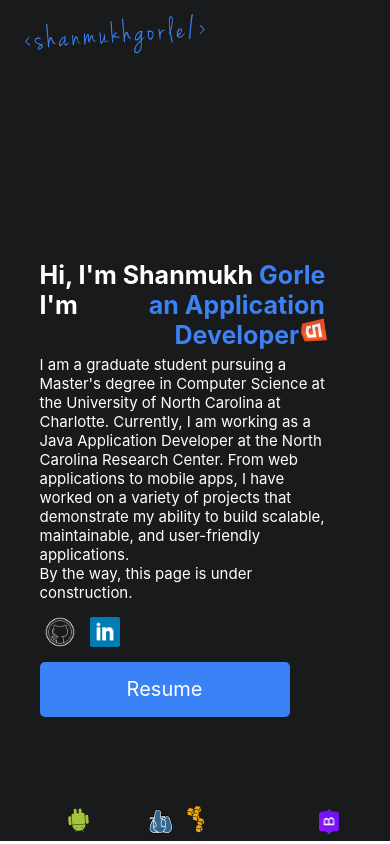
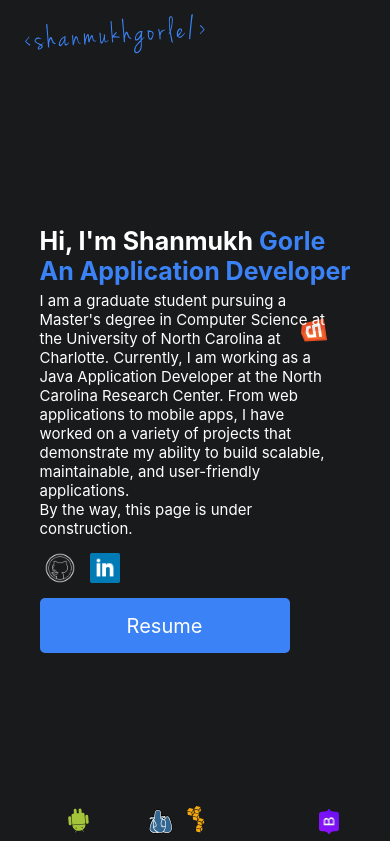
Before and after one commit to gorleshanmukh/myportfolio, a React (Create React App) app: page / in a window 390 px wide. Built offline with nearby package versions, Linux system fonts and the light colour scheme.

Commit message:
ui changes

```diff
--- a/src/App.css
+++ b/src/App.css
@@ -78,11 +78,16 @@ body {
 }
 
 .type-animation-main-container {
+  width: 100%;
+  height: 100%;
+  display: flex;
+  flex-direction: column;
+  justify-content: center;
+  align-items: center;
+  top: -30px;
+  left:0;
   position: absolute;
-  top: 25%;
-  left:5%;
   color: white;
-  margin-left: 20px;
   font-size: 2em;
   font-weight: 700;
   margin-bottom: 0.5em;
@@ -184,8 +189,8 @@ body {
 
 @media only screen and (max-width: 500px) {
   .type-animation-main-container {
-    left: 5%;
     pointer-events: auto;
+    top: -15px;
     }
   .type-animation-head {
     font-size: 25px;
--- a/src/components/logofalling.js
+++ b/src/components/logofalling.js
@@ -1,6 +1,7 @@
 import React, { useRef, useEffect } from 'react';
 import Matter from 'matter-js';
 import {random} from "gsap/gsap-core";
+
 import '../App.css';
 
 let BODIES_ADD_DELAY = 1400;
@@ -52,6 +53,7 @@ let TEXTURES = [
 ];
 
 const isMobile = window.innerWidth <= 768;
+
 const addBody = (Bodies, World, engine, Events) => {
     const currentBodyCount = engine.world.bodies.length;
     if (currentBodyCount >= BODIES_CLEANUP_COUNT) {
@@ -143,7 +145,7 @@ const LogoFalling = () => {
     const canvasRef = useRef(null);
     const { Engine, Render, World, Bodies, MouseConstraint, Mouse, Events } = Matter;
     let engine;
-    let height = window.innerHeight - 68;
+    let windowHeight = window.innerHeight - 68;
     useEffect(() => {
         // eslint-disable-next-line react-hooks/exhaustive-deps
         engine = Engine.create();
@@ -152,7 +154,7 @@ const LogoFalling = () => {
             engine: engine,
             options: {
                 width: window.innerWidth,
-                height: height,
+                height: windowHeight,
                 wireframes: false,
                 background: "#181a1b"
             },
@@ -221,7 +223,7 @@ const LogoFalling = () => {
             render.context = null;
             render.textures = {};
         };
-    }, []);
+    }, [windowHeight]);
 
     const handleClick = () => {
         addBody(Bodies, World, engine, Events);
--- a/src/components/typeanim.js
+++ b/src/components/typeanim.js
@@ -1,5 +1,6 @@
 import { TypeAnimation } from 'react-type-animation';
 const TypeAnim = () => {
+    const isMobile = window.innerWidth <= 768;
     const seq = [
         "a Full Stack Developer",
         1000,
@@ -14,11 +15,11 @@ const TypeAnim = () => {
         }
     ];
     const seqMob = [
-        "a Full Stack Developer",
+        "A Full Stack Developer",
         1000,
-        'an Application Developer',
+        'An Application Developer',
         1000,
-        'a Gamer',
+        'A Gamer',
         1000,
         () => {
             // console.log('Sequence completed'); // Place optional callbacks anywhere in the array
@@ -26,11 +27,12 @@ const TypeAnim = () => {
     ];
     return (
         <div className="type-animation-main-container">
+            <div>
                 <div className="type-animation-static type-animation-head">
                     Hi, I'm Shanmukh <span style={{color:"#3b82f6"}}>&nbsp;Gorle</span>
                 </div>
                 <div className="type-animation-container">
-                <span>I'm&nbsp;</span>
+                    {isMobile ? "" : <span>I'm&nbsp;</span>}
                     <TypeAnimation
                         sequence={window.innerWidth <= 768 ? seqMob : seq}
                         wrapper="span"
@@ -53,6 +55,7 @@ const TypeAnim = () => {
                     <a className={"resume-link"} href={"/resume/resume.pdf"} target={"_blank"} >Resume</a>
                 </div>
             </div>
+        </div>
 
     );
 };
```
Lines whose indentation alone changed are shown as unchanged.
